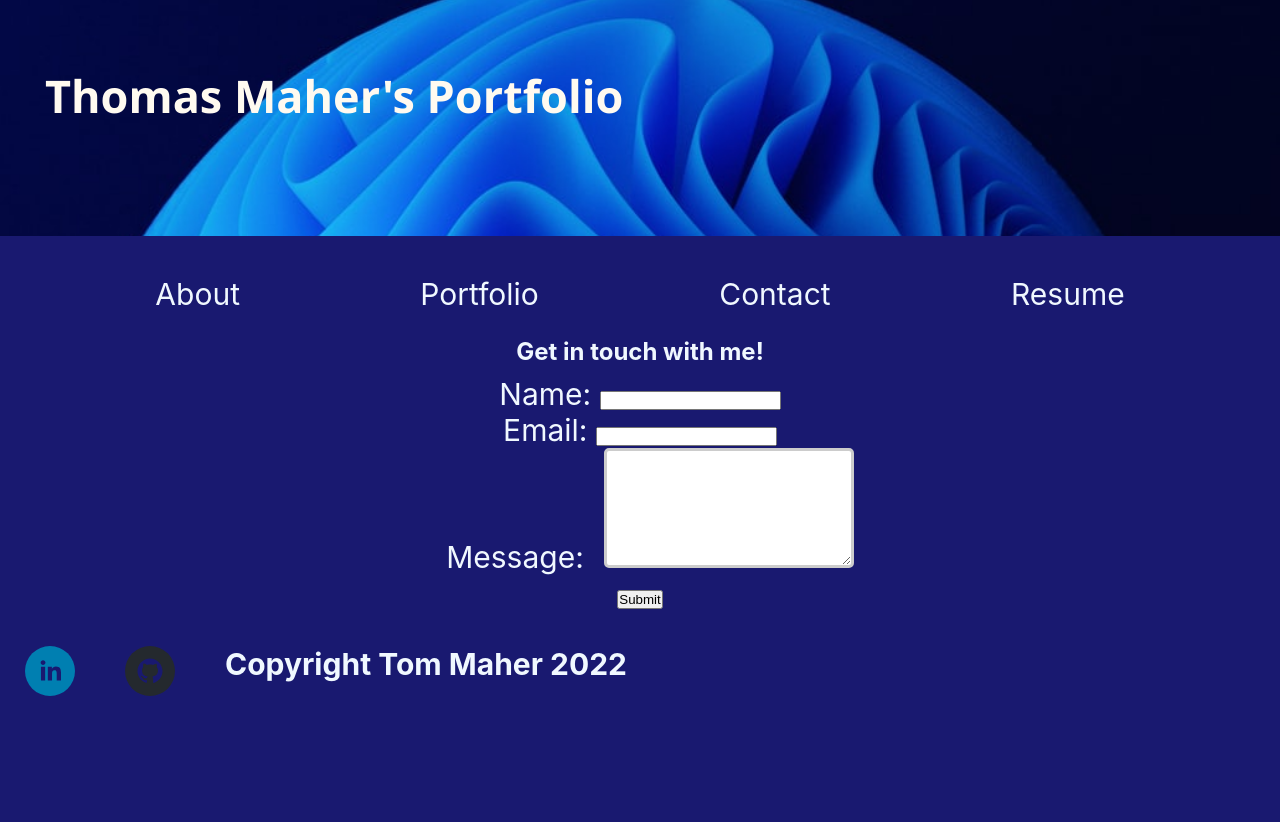
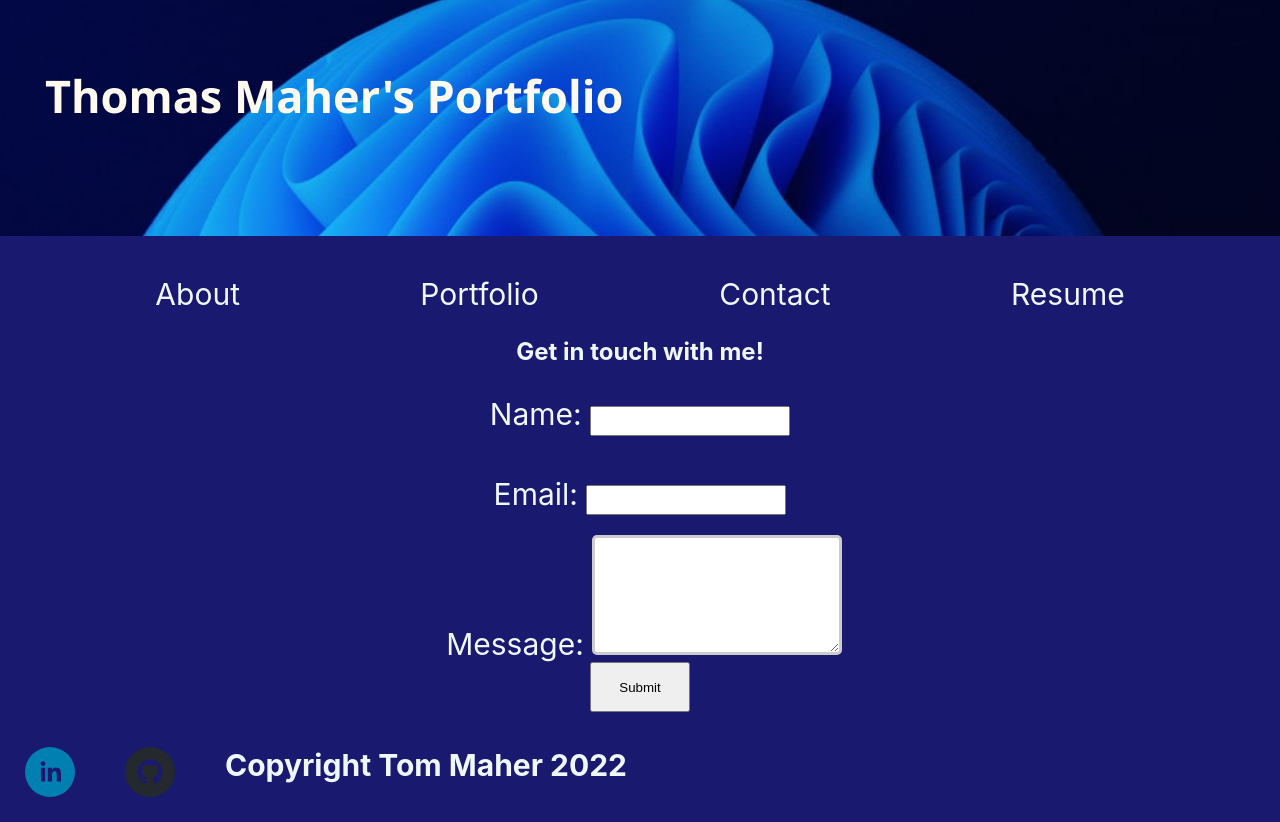
Before and after one commit to trm621/react-portfolio, a React (Create React App) app: page / in a window 1280 px wide. Both pictures are taken after a click on the element "Contact". Before the commit the page ends 800 px from the top, so only its background shows below. Built offline with nearby package versions, Linux system fonts and the light colour scheme.

Commit message:
updated resume section

```diff
--- a/src/components/Contact/index.js
+++ b/src/components/Contact/index.js
@@ -43,7 +43,7 @@ function Contact() {
     <section className="contact">
       <h1 data-testid="h1tag">Get in touch with me!</h1>
       <form onSubmit={handleSubmit}>
-        <div>
+        <div className="contactWindows">
           <label htmlFor="name">Name: </label>
           <input
             type="text"
@@ -52,7 +52,7 @@ function Contact() {
             onBlur={handleChange}
           />
         </div>
-        <div>
+        <div className="contactWindows">
           <label htmlFor="email">Email: </label>
           <input
             type="email"
--- a/src/components/Footer/index.js
+++ b/src/components/Footer/index.js
@@ -15,7 +15,7 @@ function Footer() {
             <SocialIcon url="https://github.com/trm621" />
           </li>
 
-            <h6>Copyright Tom Maher 2022</h6>
+            <h5>Copyright Tom Maher 2022</h5>
 
         </ul>
       </footer>
--- a/src/components/Resume/index.js
+++ b/src/components/Resume/index.js
@@ -3,7 +3,20 @@ import React from 'react';
 function Resume() {
     return (
         <div>
+            <ol className="proficiencies">
+                Proficient In:
+                <h6 className="technology">HTML</h6>
+                <h6 className="technology">CSS</h6>
+                <h6 className="technology">JavaScript</h6>
+                <h6 className="technology">Node.js</h6>
+                <h6 className="technology">Express.js</h6>
+                <h6 className="technology">Mongoose</h6>
+                <h6 className="technology">MongoDB</h6>
+                <h6 className="technology">React</h6>
+                <h6 className="technology">MySQL</h6>
+                <h6 className="technology">NoSQL</h6>
 
+            </ol>
         </div>
     )
 };
--- a/src/index.css
+++ b/src/index.css
@@ -47,13 +47,23 @@ li {
   font-size: 40px;
 }
 
+.contactWindows {
+  padding: 20px
+}
+
 li:hover {
   color: red;
 }
 
 .message {
-  padding: 20px;
+  padding: 8px;
 }
+
+button {
+  width: 100px;
+  height: 50px;
+}
+
 
 .header {
   background-image: url('./assets/hero-image.jpg');
@@ -89,14 +99,31 @@ form {
 }
 
 input {
-
+  width: 200px;
+  height: 30px;
 }
 
-h6 {
+h5 {
     color:aliceblue;
     font-size: 30px;
     padding: 25px;
     text-decoration: none;
+}
+
+h6 {
+  font-size: 35px;
+}
+
+ol {
+  color:aliceblue;
+  text-align: center;
+  font-size: 40px;
+  padding: 10px;
+}
+
+.technology {
+  color: aliceblue;
+  padding: 5px;
 
 }
 
```
